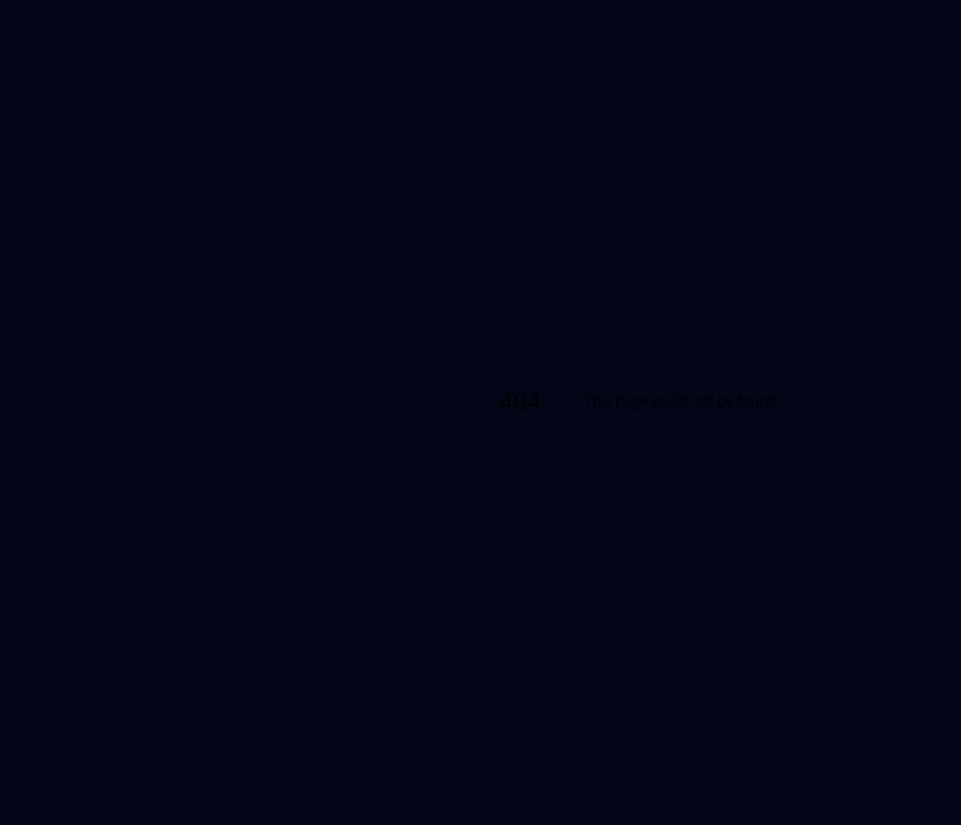
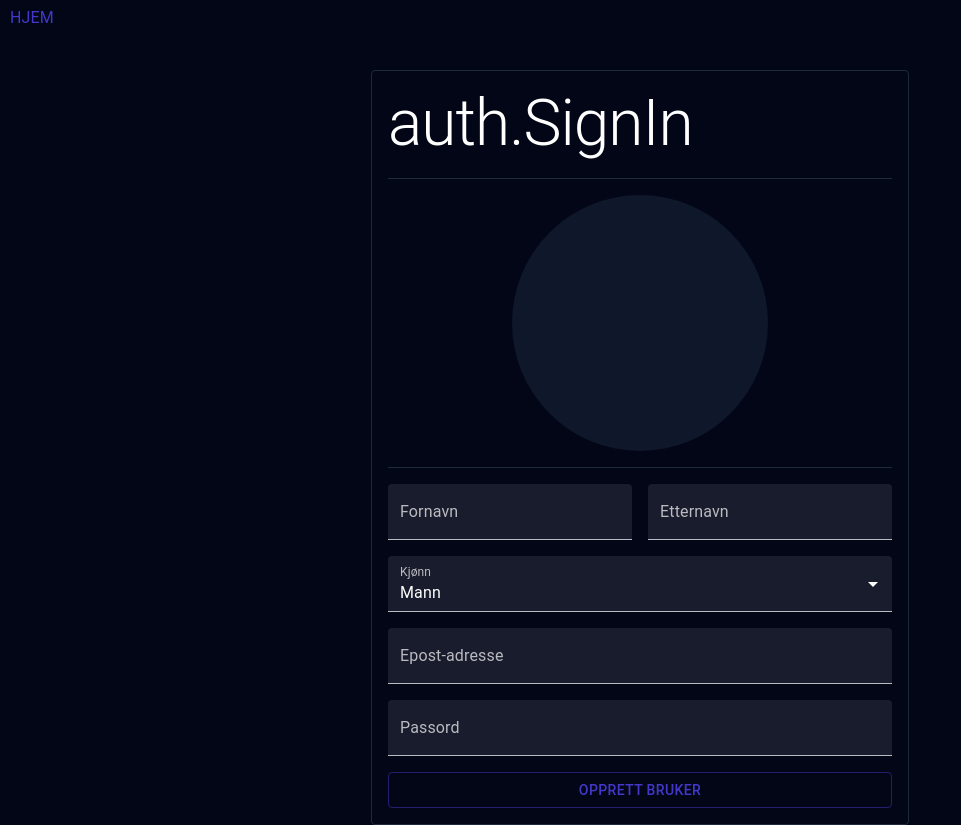
Before and after one commit to LarsSK06/app.kvihaugen.no, a Next.js app: page /auth/sign-in in a window 1280 px wide. Before the commit this address had no page. Shown: the whole page, without its empty margins (0-961 px from the left). Before the commit the page ends 800 px from the top, so only its background shows below. Built offline with nearby package versions, Linux system fonts and the light colour scheme.

Commit message:
[dev] 0.23

```diff
--- a/src/app/auth/layout.tsx
+++ /dev/null
@@ -1,15 +0,0 @@
-// Imports
-
-import Poster from "@/utils/components/Poster";
-
-import { IParentProps } from "@/utils/types";
-
-
-
-// Component
-
-export default async ({ children }: IParentProps): Promise<React.ReactNode> => (
-    <Poster>
-        {children}
-    </Poster>
-);
--- /dev/null
+++ b/src/app/auth/sign-in/page.tsx
@@ -0,0 +1,157 @@
+"use client";
+
+
+
+// Imports
+
+import HorizontalRule from "@/utils/components/HorizontalRule";
+import Poster from "@/utils/components/Poster";
+
+import { UserContext, UserContextType } from "@/utils/contexts";
+import { formDataToJSON } from "@/utils/functions";
+import { useFetch } from "@/utils/hooks/use-fetch";
+import { t } from "@/utils/i18n";
+import { Endpoint, HTTPMethod } from "@/utils/types";
+import { Gender, IPassport, ISignUpData } from "@/utils/types/auth";
+import { Button, FormControl, InputLabel, MenuItem, Select, TextField, Typography } from "@mui/material";
+import { AppRouterInstance } from "next/dist/shared/lib/app-router-context.shared-runtime";
+import { useRouter } from "next/navigation";
+import { useContext, useEffect, useState } from "react";
+
+
+
+// Component
+
+export default (): React.ReactNode => {
+
+    const userContext: UserContextType = useContext(UserContext);
+
+    const router: AppRouterInstance = useRouter();
+
+    if(userContext.user){
+        router.back();
+
+        return <></>;
+    }
+
+    const [showErrorModal, setShowErrorModal] = useState<boolean>(false);
+
+    const [requestOk, setRequestOk] = useState<boolean>(false);
+    const [error, setError] = useState<string | null>(null);
+
+    const [payload, setPayload] = useState<ISignUpData | null>(null);
+
+    const { loading, call } = useFetch<IPassport, ISignUpData>({
+        endpoint: [Endpoint.Auth, Endpoint.SignIn],
+        method: HTTPMethod.POST,
+        body: payload ?? undefined,
+        onSuccess: (): void => setRequestOk(true),
+        onError: (value: string): void => {
+            if(error === value) setShowErrorModal(true);
+            else setError(value);
+        }
+    });
+
+    useEffect((): void => {
+        if(payload) call();
+    }, [payload]);
+
+    function onSubmit(event: React.FormEvent<HTMLFormElement>): void{
+        event.preventDefault();
+
+        setPayload(formDataToJSON(new FormData(event.currentTarget)));
+    }
+
+    return (
+        <Poster>
+            <form onSubmit={onSubmit} className="box flex flex-col gap-4">
+                <Typography variant="h1">
+                    {t("auth.SignIn")}
+                </Typography>
+
+                <HorizontalRule/>
+
+                <div className="w-64 mx-auto aspect-square rounded-full bg-color-2">
+                    <svg></svg>
+                </div>
+
+                <HorizontalRule/>
+
+                <div className="flex gap-4">
+                    <TextField
+                        id="firstName"
+                        name="firstName"
+                        variant="filled"
+                        label={t("all.FirstName")}
+                        placeholder={t("all.FirstName")}
+                        disabled={loading}
+                    />
+                    <TextField
+                        id="lastName"
+                        name="lastName"
+                        variant="filled"
+                        label={t("all.LastName")}
+                        placeholder={t("all.LastName")}
+                        disabled={loading}
+                    />
+                </div>
+
+                <FormControl>
+                    <InputLabel variant="filled">
+                        {t("all.Gender")}
+                    </InputLabel>
+                    <Select
+                        id="gender"
+                        name="gender"
+                        label={t("all.Gender")}
+                        placeholder={t("all.Gender")}
+                        variant="filled"
+                        defaultValue={Gender.Male}
+                        disabled={loading}
+                    >
+                        <MenuItem value={Gender.Male}>
+                            {t("all.Male")}
+                        </MenuItem>
+                        <MenuItem value={Gender.Female}>
+                            {t("all.Female")}
+                        </MenuItem>
+                        <MenuItem value={Gender.Other}>
+                            {t("all.Other")}
+                        </MenuItem>
+                        <MenuItem value={Gender.Undefined}>
+                            {t("all.Undefined")}
+                        </MenuItem>
+                    </Select>
+                </FormControl>
+
+                <TextField
+                    id="email"
+                    name="email"
+                    variant="filled"
+                    label={t("all.Email")}
+                    placeholder={t("all.Email")}
+                    type="email"
+                    disabled={loading}
+                />
+
+                <TextField
+                    id="password"
+                    name="password"
+                    variant="filled"
+                    label={t("all.Password")}
+                    placeholder={t("all.Password")}
+                    type="password"
+                    disabled={loading}
+                />
+
+                <Button
+                    variant="outlined"
+                    type="submit"
+                    disabled={loading}
+                >
+                    {t("auth.SignUp")}
+                </Button>
+            </form>
+        </Poster>
+    );
+};
--- a/src/app/auth/sign-up/page.tsx
+++ b/src/app/auth/sign-up/page.tsx
@@ -5,6 +5,7 @@
 // Imports
 
 import HorizontalRule from "@/utils/components/HorizontalRule";
+import Poster from "@/utils/components/Poster";
 
 import { formDataToJSON } from "@/utils/functions";
 import { useFetch } from "@/utils/hooks/use-fetch";
@@ -22,16 +23,18 @@ export default (): React.ReactNode => {
 
     const [showErrorModal, setShowErrorModal] = useState<boolean>(false);
 
-    const [error, setError] = useState<string>();
-    const [payload, setPayload] = useState<ISignUpData>();
+    const [requestOk, setRequestOk] = useState<boolean>(false);
+    const [error, setError] = useState<string | null>(null);
+
+    const [payload, setPayload] = useState<ISignUpData | null>(null);
 
     const { loading, call } = useFetch<IPassport, ISignUpData>({
         endpoint: [Endpoint.Auth, Endpoint.SignUp],
         method: HTTPMethod.POST,
-        body: payload,
-        onSuccess: (value: IPassport) => {},
-        onError: (value: string) => {
-            if(value === error) setShowErrorModal(true);
+        body: payload ?? undefined,
+        onSuccess: (): void => setRequestOk(true),
+        onError: (value: string): void => {
+            if(error === value) setShowErrorModal(true);
             else setError(value);
         }
     });
@@ -47,43 +50,51 @@ export default (): React.ReactNode => {
     }
 
     return (
+        <Poster>
+            {requestOk ? (
+                <Typography variant="h1">
+                    {t("messages.ConfirmationSentToAdmin")}
+                </Typography>
+            ) : (
                 <form onSubmit={onSubmit} className="box flex flex-col gap-4">
                     <Typography variant="h1">
                         {t("auth.SignUp")}
                     </Typography>
+
                     <HorizontalRule/>
-            <div className="w-64 mx-auto overflow-hidden rounded-full bg-color-2">
+
+                    <div className="w-64 mx-auto aspect-square rounded-full bg-color-2">
                         <svg></svg>
                     </div>
+
                     <HorizontalRule/>
+
                     <div className="flex gap-4">
                         <TextField
                             id="firstName"
                             name="firstName"
+                            variant="filled"
                             label={t("all.FirstName")}
                             placeholder={t("all.FirstName")}
-                    variant="filled"
-                    type="text"
                             disabled={loading}
                         />
                         <TextField
                             id="lastName"
                             name="lastName"
+                            variant="filled"
                             label={t("all.LastName")}
                             placeholder={t("all.LastName")}
-                    variant="filled"
-                    type="text"
                             disabled={loading}
                         />
                     </div>
+
                     <FormControl>
-                <InputLabel id="gender-label" variant="filled">
+                        <InputLabel variant="filled">
                             {t("all.Gender")}
                         </InputLabel>
                         <Select
                             id="gender"
                             name="gender"
-                    labelId="gender-label"
                             label={t("all.Gender")}
                             placeholder={t("all.Gender")}
                             variant="filled"
@@ -104,42 +115,36 @@ export default (): React.ReactNode => {
                             </MenuItem>
                         </Select>
                     </FormControl>
+
                     <TextField
                         id="email"
                         name="email"
+                        variant="filled"
                         label={t("all.Email")}
                         placeholder={t("all.Email")}
-                variant="filled"
                         type="email"
                         disabled={loading}
                     />
+
                     <TextField
                         id="password"
                         name="password"
+                        variant="filled"
                         label={t("all.Password")}
                         placeholder={t("all.Password")}
-                variant="filled"
                         type="password"
                         disabled={loading}
                     />
+
                     <Button
                         variant="outlined"
                         type="submit"
                         disabled={loading}
                     >
-                <Typography>
                         {t("auth.SignUp")}
-                </Typography>
-            </Button>
-            <Button
-                variant="text"
-                disabled={loading}
-                href="/sign-in"
-            >
-                <Typography>
-                    {t("auth.SwitchToSignIn")}
-                </Typography>
                     </Button>
                 </form>
+            )}
+        </Poster>
     );
 };
--- a/src/app/layout.tsx
+++ b/src/app/layout.tsx
@@ -1,8 +1,8 @@
 // Imports
 
-import ThemeProfileProvider from "@/utils/components/ThemeProfileProvider";
+import { IParentProps } from "@/utils/types";
 
-import { IParentProps } from "@/utils/types";
+import Root from "@/utils/layouts/Root";
 
 import "@/utils/styles/globals.css";
 
@@ -13,9 +13,9 @@ import "@/utils/styles/globals.css";
 export default async ({ children }: IParentProps): Promise<React.ReactNode> => (
     <html lang="en">
         <body className="bg-color-1">
-            <ThemeProfileProvider>
+            <Root>
                 {children}
-            </ThemeProfileProvider>
+            </Root>
         </body>
     </html>
 );
--- a/src/utils/components/Header.tsx
+++ b/src/utils/components/Header.tsx
@@ -2,44 +2,42 @@
 
 import { useContext } from "react";
 import { UserContext, UserContextType } from "../contexts";
-import { Button, Link, Skeleton, Typography } from "@mui/material";
+import { Box, Button, Skeleton, Typography } from "@mui/material";
 import { t } from "../i18n";
-
-import Image from "next/image";
 
 
 
 // Types
 
+interface IButton{
+    text: string;
+    href: string;
+}
+
+
+
 // Component
 
-export default async (): Promise<React.ReactNode> => {
+export default (): React.ReactNode => {
 
-    const user: UserContextType = useContext(UserContext);
+    const userContext: UserContextType = useContext(UserContext);
+
+    const buttons: IButton[] = [
+        { text: t("all.Home"), href: "/" }
+    ];
 
     return (
         <header className="h-header">
             <nav>
                 <ul>
-
+                    {buttons.map((i: IButton): React.ReactNode => (
+                        <Button key={i.href} href={i.href}>
+                            <Typography>
+                                {i.text}
+                            </Typography>
+                        </Button>
+                    ))}
                 </ul>
-
-                {user ? (
-                    <Button
-                        aria-label={t("auth.MyProfile")}
-                        className=""
-                        href={`/users/${user?.id}`}
-                    >
-                        <img aria-hidden="true" src="https://loremflickr.com/800/800"/>
-                        <div className="">
-                            <Typography>
-                                {user.firstName}
-                            </Typography>
-                        </div>
-                    </Button>
-                ) : (
-                    <Skeleton/>
-                )}
             </nav>
         </header>
     );
--- a/src/utils/components/Poster.tsx
+++ b/src/utils/components/Poster.tsx
@@ -7,7 +7,7 @@ import { IParentProps } from "../types";
 // Component
 
 export default ({ children }: IParentProps): React.ReactNode => (
-    <main className="w-full h-vp flex justify-center items-center">
+    <main className="w-full h-torso flex justify-center items-center">
         {children}
     </main>
 );
--- a/src/utils/contexts.ts
+++ b/src/utils/contexts.ts
@@ -7,11 +7,22 @@ import { IPublicUser } from "./types/users";
 
 // Types
 
-export type UserContextType = IPublicUser | null;
+export type UserContextType = {
+    user: IPublicUser | null;
+    setUser: ((value: IPublicUser | null) => void) | null;
+};
+
+export type TokenContextType = {
+    token: string | null;
+    setToken: ((value: string | null) => void) | null;
+};
 
 
 
 // Contexts
 
 export const UserContext: Context<UserContextType>
-    = createContext<UserContextType>(null);
+    = createContext<UserContextType>({ user: null, setUser: null });
+
+export const TokenContext: Context<TokenContextType>
+    = createContext<TokenContextType>({ token: null, setToken: null });
--- a/src/utils/i18n/langs/no.json
+++ b/src/utils/i18n/langs/no.json
@@ -1,56 +1,21 @@
 {
     "all": {
-        "Id": "Id",
         "Home": "Hjem",
-        "Users": "Brukere",
-        "Email": "E-post",
-        "Password": "Passord",
-        "Ok": "Ok",
-        "Accept": "Godkjenn",
-        "Cancel": "Avbryt",
-        "Decline": "Avvis",
-        "Name": "Navn",
         "FirstName": "Fornavn",
         "LastName": "Etternavn",
-        "Edit": "Rediger",
-        "Delete": "Slett",
-        "Actions": "Handlinger",
-        "Documents": "Dokumenter",
-        "Search": "Søk",
         "Gender": "Kjønn",
         "Male": "Mann",
         "Female": "Kvinne",
         "Other": "Annet",
-        "Undefined": "Udefinert"
+        "Undefined": "Undefinert",
+        "Email": "Epost-adresse",
+        "Password": "Passord"
     },
     "auth": {
-        "MyProfile": "Min profil",
-        "SignIn": "Logg inn",
-        "SignUp": "Lag bruker",
-        "StaySignedIn": "Forbli logget inn",
-        "SwitchToSignUp": "Har du ikke bruker? Lag en her!",
-        "SwitchToSignIn": "Har du allerede en bruker? Logg inn her!"
+        "SignUp": "Opprett bruker"
     },
-    "confirmations": {
-        "AreYouSure": "Er du sikker?",
-        "AreYouReallySure": "Er du helt sikker på at du ønsker å utføre denne handlingen?",
-        "YouAreAboutToDeleteUser": "Du er i ferd med å slette en bruker! Er du sikker?"
+    "messages": {
+        "ConfirmationSentToAdmin": "Bekreftelse er sendt til administrator!"
     },
-    "errors": {
-        "Error": "Feil",
-        "AnErrorOccured": "En feil oppstod",
-        "SystemHasABadDay": "Det ser ut til at systemet har en dårlig dag",
-        "SeeDetailedError": "Vis feilen i detalj",
-        "HideDetailedError": "Skjul feilen i detalj",
-        "CouldNotGetAnyResults": "Kunne ikke finne noen resultater"
-    },
-    "users": {
-        "EditUser": "Rediger bruker"
-    },
-    "documents": {
-        "ChooseADocument": "Velg et dokument"
-    },
-    "$": {
-        "TypeError: Failed to fetch": "Kunne ikke kontakte server! Kontakt domene- eller systemadministrator, og vis til feilmelding."
-    }
+    "$": {}
 }
--- a/src/utils/components/ThemeProfileProvider.tsx
+++ b/src/utils/layouts/Root.tsx
@@ -6,12 +6,19 @@
 
 import { createTheme, Theme, ThemeProvider } from "@mui/material";
 import { IParentProps } from "../types";
+import { UserContext } from "../contexts";
+import { useState } from "react";
+import { IPublicUser } from "../types/users";
+import Header from "../components/Header";
 
 
 
 // Component
 
 export default ({ children }: IParentProps): React.ReactNode => {
+
+    const [token, setToken] = useState<string | null>(null);
+    const [user, setUser] = useState<IPublicUser | null>(null);
 
     const theme: Theme = createTheme({
         cssVariables: true,
@@ -33,7 +40,10 @@ export default ({ children }: IParentProps): React.ReactNode => {
 
     return (
         <ThemeProvider theme={theme}>
-            {children}
+            <UserContext.Provider value={{ user, setUser }}>
+                <Header/>
+                {children}
+            </UserContext.Provider>
         </ThemeProvider>
     );
 };
```
Also changed, not shown: src/utils/components/Modal/index.tsx (deleted). Lines whose indentation alone changed are shown as unchanged.
